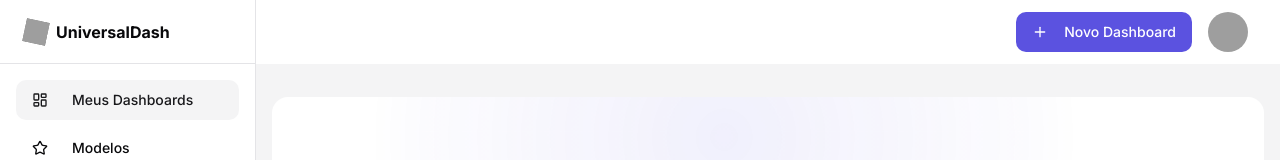
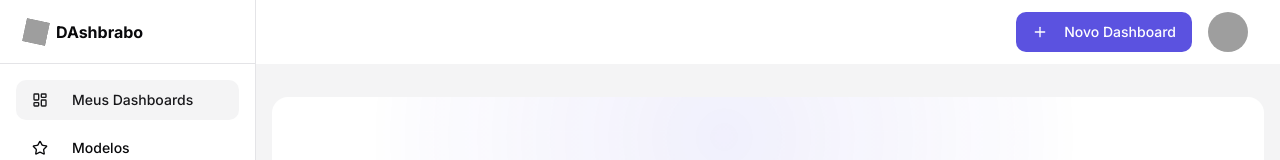
Before and after one commit to msilva-curling/produto-vend-vel-r3mp0729w, a React (Vite) app: page /login in a window 1280 px wide. Both pictures are taken after typing "name@example.com", "Sample123" into the empty fields and a click on the button "Entrar". Shown: the top 160 px of the page. Built offline with nearby package versions, Linux system fonts and the light colour scheme; grey boxes are pictures that could not be loaded.

Commit message:
Update AppSidebar.tsx

```diff
--- a/src/components/AppSidebar.tsx
+++ b/src/components/AppSidebar.tsx
@@ -44,7 +44,7 @@ export const AppSidebar = () => {
             alt="Logo"
             className="h-6 w-6 transition-transform duration-300 group-hover:rotate-12"
           />
-          {!isCollapsed && <span className="font-bold">UniversalDash</span>}
+          {!isCollapsed && <span className="font-bold">DAshbrabo</span>}
         </Link>
       </div>
       <div className="flex-1 py-4">
```
